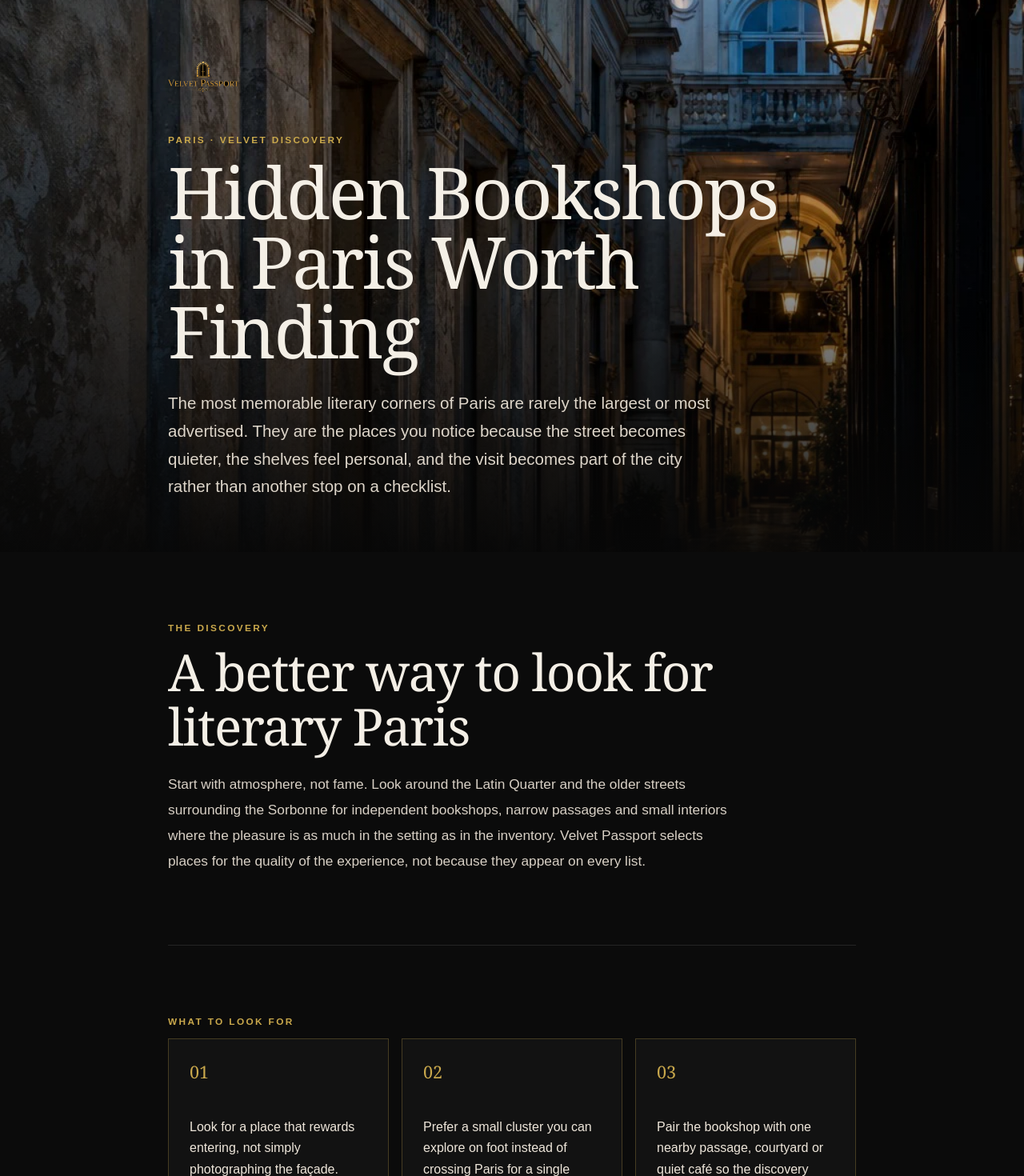
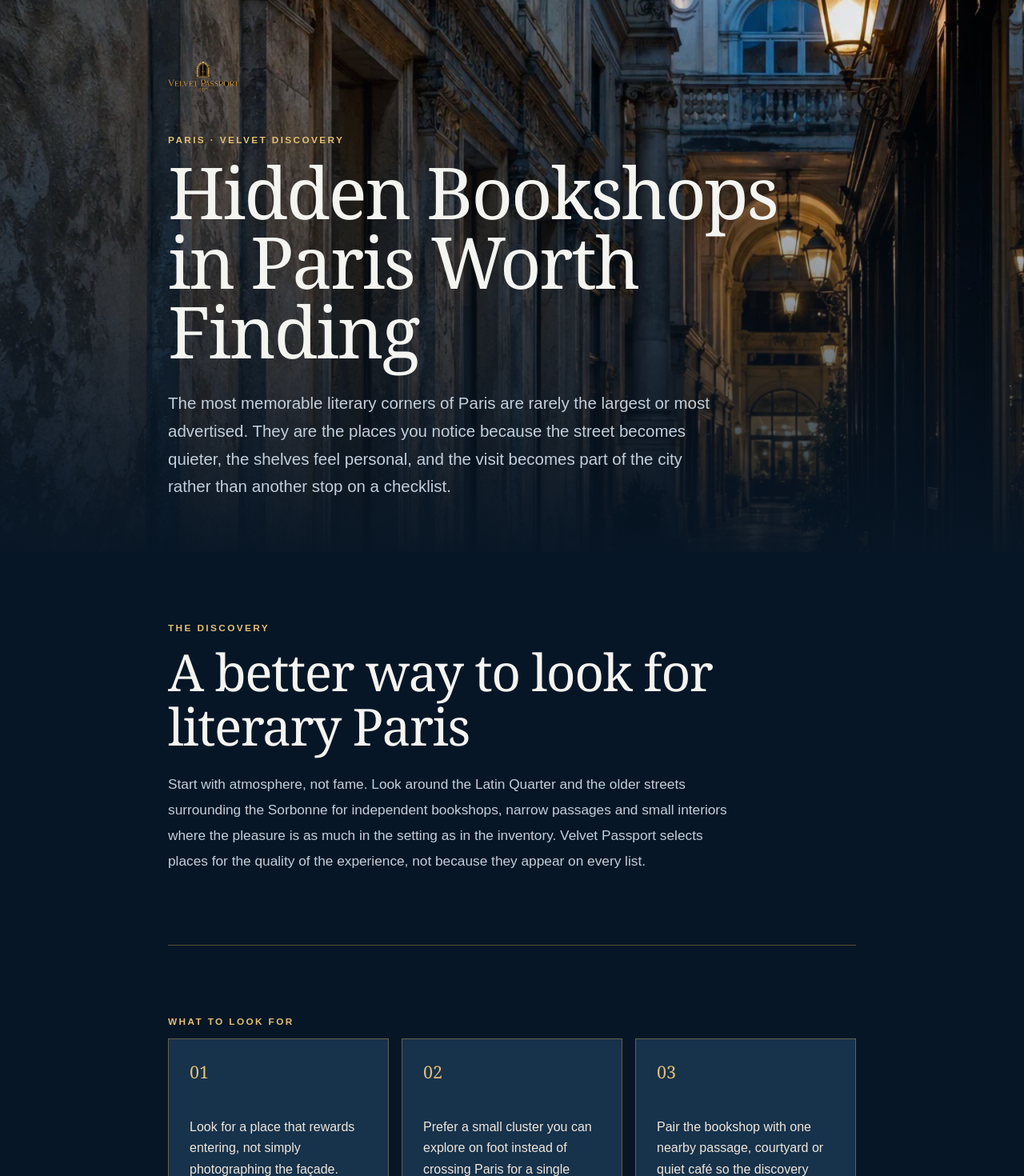
Before and after one commit to naturlabs1996-creator/velvet-passport-now, a Next.js app: page /paris/hidden-bookshops in a window 1280 px wide. Shown: the top 1470 px of the page at 80% size. Built offline with nearby package versions, Linux system fonts and the light colour scheme; no server answers.

Commit message:
Align app/paris/hidden-bookshops/page.css with shared Velvet navy-gold theme

```diff
--- a/app/paris/hidden-bookshops/page.css
+++ b/app/paris/hidden-bookshops/page.css
@@ -287,3 +287,11 @@
     flex-direction: column;
   }
 }
+
+/* Velvet editorial pages retain historical images while adopting the unified palette. */
+.answer-page{background:var(--vp-navy-deep);color:var(--vp-text)}
+.answer-hero-shade{background:linear-gradient(180deg,rgba(7,22,38,.08) 12%,rgba(7,22,38,.48) 58%,rgba(7,22,38,.97) 100%)}
+.answer-eyebrow,.section-kicker,.answer-note-grid span{color:var(--vp-gold-highlight)}
+.answer-section{border-color:var(--vp-border)}
+.answer-lede,.answer-section>p:not(.section-kicker),.answer-conversion>p:not(.section-kicker){color:var(--vp-muted)}
+.answer-note-grid article{background:var(--vp-navy-surface);border-color:var(--vp-border)}
```
